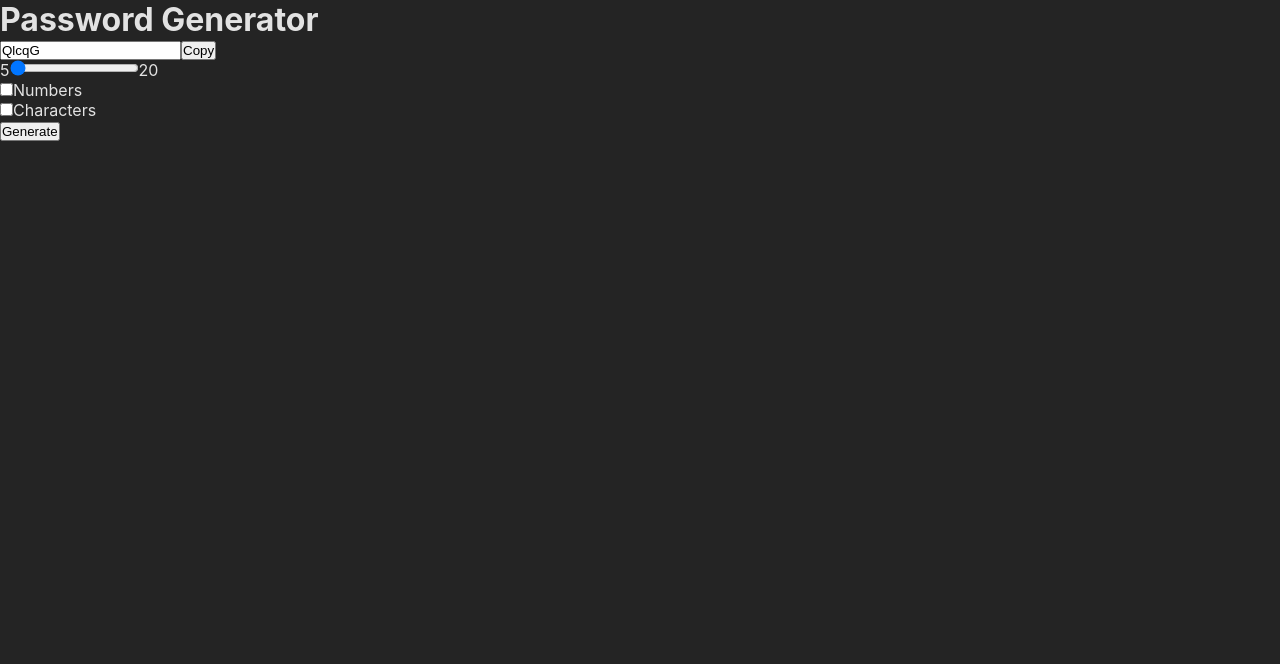
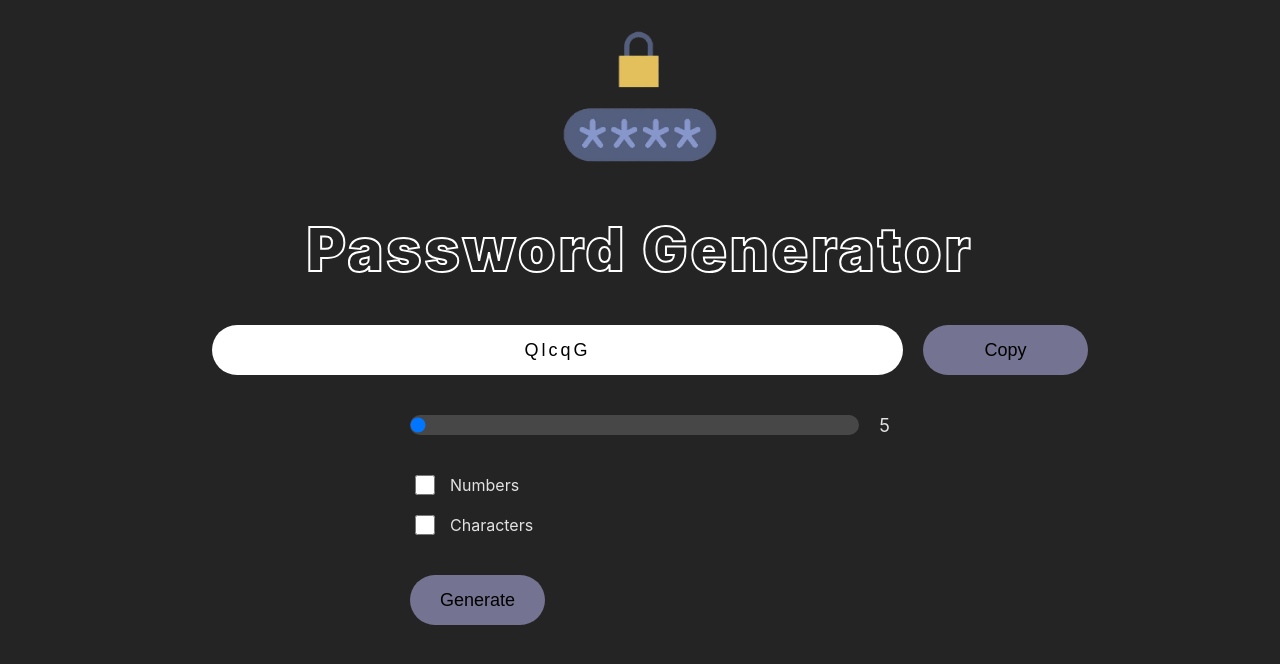
Before and after one commit to souravcodes1080/react-password-generator, a React (Vite) app: page / in a window 1280 px wide. Shown: the top 664 px of the page. Built offline with nearby package versions, Linux system fonts and the light colour scheme.

Commit message:
css added

```diff
--- a/src/App.jsx
+++ b/src/App.jsx
@@ -4,7 +4,9 @@ function App() {
 
   return (
     <>
+    <div className="wrapper">
       <PasswordGenerator />
+    </div>
     </>
   )
 }
--- a/src/components/PasswordGenerator.jsx
+++ b/src/components/PasswordGenerator.jsx
@@ -1,6 +1,7 @@
 import React, { useCallback, useEffect, useState } from "react";
+import {character, number, str} from "../Constants"
 import "../styles/pg.css";
-import {character, number, str} from "../Constants"
+import pg from "../assets/pg.png"
 
 
 function PasswordGenerator() {
@@ -42,13 +43,15 @@ function PasswordGenerator() {
   return (
     <>
       <div className="container">
+      <img src={pg} alt="lock_img" className="lock"/>
         <h1>Password Generator</h1>
         <div className="password-text">
           <input type="text" value={password} readOnly/>
           <button onClick={copyPassword}>Copy</button>
         </div>
         <div className="adjustment">
-          5
+        <div className="slider">
+
           <input
             type="range"
             min={5}
@@ -58,7 +61,9 @@ function PasswordGenerator() {
               setLength(e.target.value);
             }}
           />
-          20
+          <p>{length}</p>
+        </div>
+
           <div className="checkboxes">
             <input
               type="checkbox"
@@ -77,7 +82,7 @@ function PasswordGenerator() {
             />
             <label>Characters</label>
           </div>
-          <button onClick={passwordGenerator}>Generate</button>
+          <button onClick={passwordGenerator} className="generate">Generate</button>
         </div>
       </div>
     </>
--- a/src/styles/pg.css
+++ b/src/styles/pg.css
@@ -0,0 +1,109 @@
+.wrapper{
+    width: 100vw;
+}
+.container{
+    margin: auto;
+    width: 70%;
+    display: flex;
+    flex-direction: column;
+    justify-content: center;
+    align-items: center;
+}
+.lock{
+    margin: 20px 0;
+    width: 30%;
+}
+h1{
+    font-size: 60px;
+    font-weight: 900;
+    color: transparent;
+    -webkit-text-stroke-width: 2px;
+    -webkit-text-stroke-color: rgb(255, 255, 255);
+    letter-spacing: 3px;
+    margin: 20px 0;
+}
+.password-text{
+    width: 100%;
+    display: flex;
+    align-items: center;
+}
+.password-text input{
+    margin: 20px;
+    height: 40px;
+    padding: 5px 30px;
+    width: 80%;
+    font-size: 18px;
+    outline: none;
+    border: none;
+    border-radius: 50px;
+    letter-spacing: 3px;
+    text-align: center;
+}
+.password-text button{
+    cursor: pointer;
+    height: 50px;
+    width: 20%;
+    outline: none;
+    border: none;
+    border-radius: 50px;
+    font-size: 18px;
+    padding: 5px 30px;
+    background-color: rgba(193, 193, 252, 0.514);
+}
+
+.slider{
+    width: 500px;
+    display: flex;
+    align-items: center;
+    justify-content: space-between;
+    font-size: 18px;
+}
+
+.slider input{
+    margin: 20px;
+    width: 90%;
+    height: 20px;
+    transition: .3s ease all;
+}
+
+.slider input[type=range]::-webkit-slider-runnable-track {
+
+    height: 20px;
+    cursor: pointer;
+    background: #474747;
+    border-radius: 20px;
+
+  }
+
+.slider input[type=range]::-webkit-slider-thumb {
+    border: 1px solid #333;
+    height: 40px;
+    width: 40px;
+    background: #fff;
+    -webkit-appearance: none;
+    margin-top: 2px;
+  }
+
+  .checkboxes{
+    display: flex;
+    justify-content: flex-start;
+    margin: 20px;
+  }
+  .checkboxes input{
+    width: 30px;
+  }
+  .checkboxes label{
+    margin-left: 10px;
+  }
+  .generate{
+        width: max-content;
+        margin: 20px;
+        cursor: pointer;
+        height: 50px;
+        outline: none;
+        border: none;
+        border-radius: 50px;
+        font-size: 18px;
+        padding: 5px 30px;
+        background-color: rgba(193, 193, 252, 0.514);
+  }
```
Also changed, not shown: src/assets/pg.png (added).
